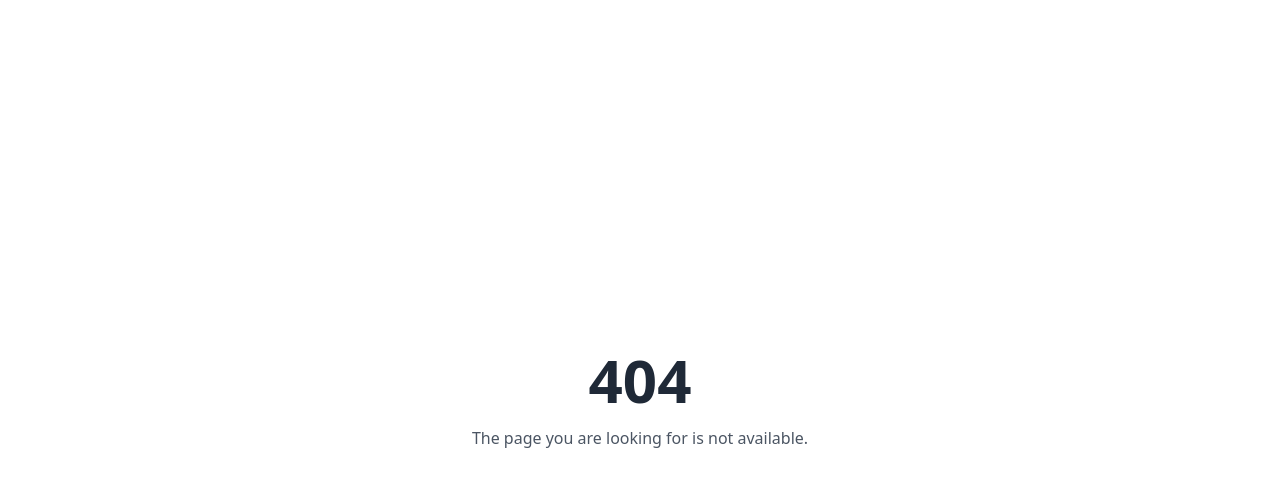
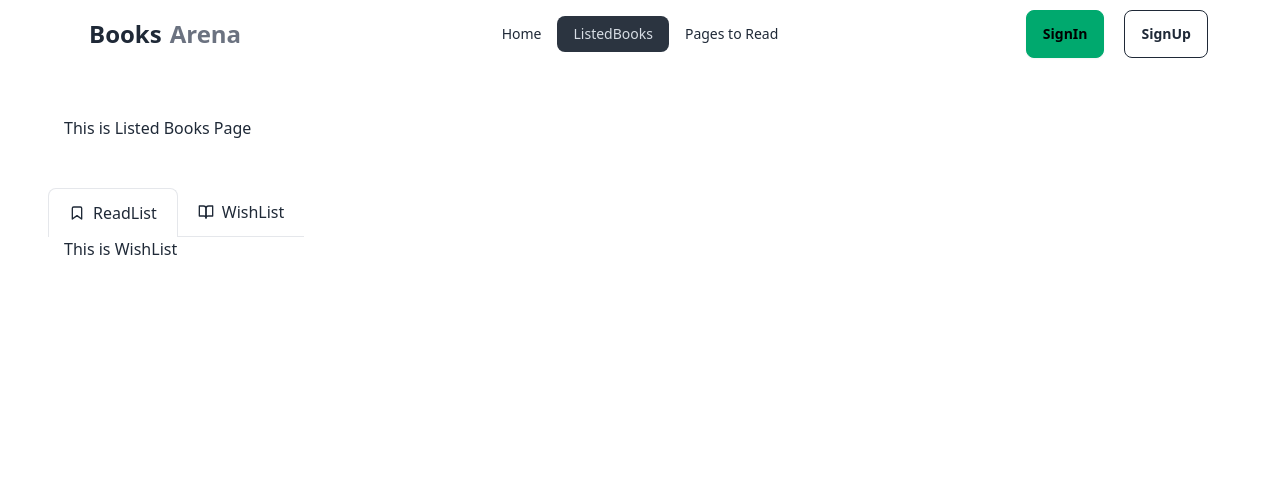
Before and after one commit to Emrandu1989/a8, a React (Vite) app: page /listedBooks/wishList in a window 1280 px wide. Before the commit this address had no page. Shown: the top 486 px of the page. Built offline with nearby package versions, Linux system fonts and the light colour scheme.

Commit message:
create ReadList and WishList page

```diff
--- /dev/null
+++ b/src/components/ReadBookCard.jsx
@@ -0,0 +1,23 @@
+
+
+const ReadBookCard = ({item}) => {
+
+    const { author, bookName, image, publisher, rating, review, category, tags, totalPages, yearOfPublishing } = item;
+
+    return (
+        <>
+           <div className="card mb-5 card-side bg-base-100 shadow-xl">
+  <figure><img className="w-[300px]" src={image} alt="Movie"/></figure>
+  <div className="card-body">
+    <h2 className="card-title">New movie is released!</h2>
+    <p>Click the button to watch on Jetflix app.</p>
+    <div className="card-actions">
+      <button className="btn btn-primary">Watch</button>
+    </div>
+  </div>
+</div>
+        </>
+    );
+};
+
+export default ReadBookCard;
--- /dev/null
+++ b/src/components/ReadList.jsx
@@ -0,0 +1,42 @@
+import  { useEffect, useState } from 'react';
+import { useLoaderData } from 'react-router-dom';
+import ReadBookCard from './ReadBookCard';
+
+const ReadList = () => {
+    const books = useLoaderData();
+    console.log(books)
+
+    const [readBooks, setReadBooks] = useState([]);
+
+    console.log(readBooks)
+
+    useEffect(() => {
+        const storedReadBooks = localStorage.getItem('readBooks');
+
+        if (storedReadBooks) {
+            setReadBooks(JSON.parse(storedReadBooks));
+        }
+
+    }, []);
+
+     // Filter books based on IDs stored in readBooks
+     const readList = books.filter(book => readBooks.includes(book.bookId));
+
+    console.log(readList)
+
+    return (
+        <div>
+
+             <div>
+                 {
+                    readList.map(item=> <ReadBookCard
+                    key={item.bookId}
+                    item={item}
+                    /> )
+                  }
+             </div>
+        </div>
+    );
+};
+
+export default ReadList;
--- /dev/null
+++ b/src/components/WishBookCard.jsx
@@ -0,0 +1,21 @@
+import React from 'react';
+
+const WishBookCard = ({item}) => {
+    const { author, bookName, image, publisher, rating, review, category, tags, totalPages, yearOfPublishing } = item;
+    return (
+        <>
+            <div className="card mb-5 card-side bg-base-100 shadow-xl">
+  <figure><img className="w-[300px]" src={image} alt="Movie"/></figure>
+  <div className="card-body">
+    <h2 className="card-title">New movie is released!</h2>
+    <p>Click the button to watch on Jetflix app.</p>
+    <div className="card-actions">
+      <button className="btn btn-primary">Watch</button>
+    </div>
+  </div>
+</div>
+        </>
+    );
+};
+
+export default WishBookCard;
--- /dev/null
+++ b/src/components/WishList.jsx
@@ -0,0 +1,35 @@
+import React, { useEffect, useState } from 'react';
+import { useLoaderData } from 'react-router-dom';
+import WishBookCard from './WishBookCard';
+
+const WishList = () => {
+    const books = useLoaderData();
+    console.log(books)
+    const [wishlistBooks, setWishlistBooks] = useState([]);
+    useEffect(() => {
+
+        const storedWishlistBooks = localStorage.getItem('wishlistBooks');
+
+        if (storedWishlistBooks) {
+            setWishlistBooks(JSON.parse(storedWishlistBooks));
+        }
+    }, []);
+
+       const wishList = books.filter(book=> wishlistBooks.includes(book.bookId))
+       console.log(wishList)
+    return (
+        <div>
+            <h2>This is WishList</h2>
+            <div>
+                {
+                    wishList.map(item => <WishBookCard
+                    key={item.bookId}
+                    item={item}
+                    /> )
+                }
+            </div>
+        </div>
+    );
+};
+
+export default WishList;
--- a/src/pages/ListedBooks.jsx
+++ b/src/pages/ListedBooks.jsx
@@ -1,10 +1,42 @@
-import React from 'react';
+import { useState } from "react";
+import { Link, Outlet } from "react-router-dom";
+
 
 const ListedBooks = () => {
+    const  [tabIndex, setTabIndex] = useState(0)
     return (
-        <div>
-             <h2>This is Listed Books Page</h2>
-        </div>
+        <>
+             <h2 className="my-12">This is Listed Books Page</h2>
+
+
+             {/* tabs */}
+
+
+             <div className="flex items-center -mx-4 overflow-x-auto overflow-y-hidden sm:justify-start flex-nowrap dark:bg-gray-100 dark:text-gray-800">
+	<Link
+    to={`readList`}
+    onClick={()=>setTabIndex(0)}
+    className={`flex items-center flex-shrink-0 px-5 py-3 space-x-2 ${tabIndex === 0 ? "border border-b-0" : "border-b"} rounded-t-lg dark:border-gray-600 dark:text-gray-900`}>
+		<svg xmlns="http://www.w3.org/2000/svg" viewBox="0 0 24 24" fill="none" stroke="currentColor" strokeWidth="2" strokeLinecap="round" strokeLinejoin="round" className="w-4 h-4">
+			<path d="M19 21l-7-5-7 5V5a2 2 0 0 1 2-2h10a2 2 0 0 1 2 2z"></path>
+		</svg>
+		<span>ReadList</span>
+	</Link>
+	<Link
+     to={`wishList`}
+     onClick={()=>setTabIndex(1)}
+     className={`flex items-center flex-shrink-0 px-5 py-3 space-x-2 ${tabIndex === 1 ? "border border-b-0" : "border-b"} rounded-t-lg dark:border-gray-600 dark:text-gray-900`}>
+		<svg xmlns="http://www.w3.org/2000/svg" viewBox="0 0 24 24" fill="none" stroke="currentColor" strokeWidth="2" strokeLinecap="round" strokeLinejoin="round" className="w-4 h-4">
+			<path d="M2 3h6a4 4 0 0 1 4 4v14a3 3 0 0 0-3-3H2z"></path>
+			<path d="M22 3h-6a4 4 0 0 0-4 4v14a3 3 0 0 1 3-3h7z"></path>
+		</svg>
+		<span>WishList</span>
+	</Link>
+
+</div>
+
+      <Outlet />
+        </>
     );
 };
 
--- a/src/routes/Routes.jsx
+++ b/src/routes/Routes.jsx
@@ -4,6 +4,8 @@ import Home from "../pages/Home/Home";
 import BookDetails from "../components/BookDetails";
 import ErrorPage from "../components/ErrorPage";
 import ListedBooks from "../pages/ListedBooks";
+import ReadList from "../components/ReadList";
+import WishList from "../components/WishList";
 
 export const router = createBrowserRouter([
     {
@@ -22,7 +24,19 @@ export const router = createBrowserRouter([
            },
            {
              path:'/listedBooks',
-             element:<ListedBooks />
+             element:<ListedBooks />,
+             children:[
+                {
+                  path: 'readList',
+                  element: <ReadList />,
+                  loader:() => fetch(`../../public/books.json`)
+                },
+                {
+                  path: 'wishList',
+                  element: <WishList />,
+                  loader:() => fetch(`../../public/books.json`)
+                },
+             ]
            }
 
       ]
```
